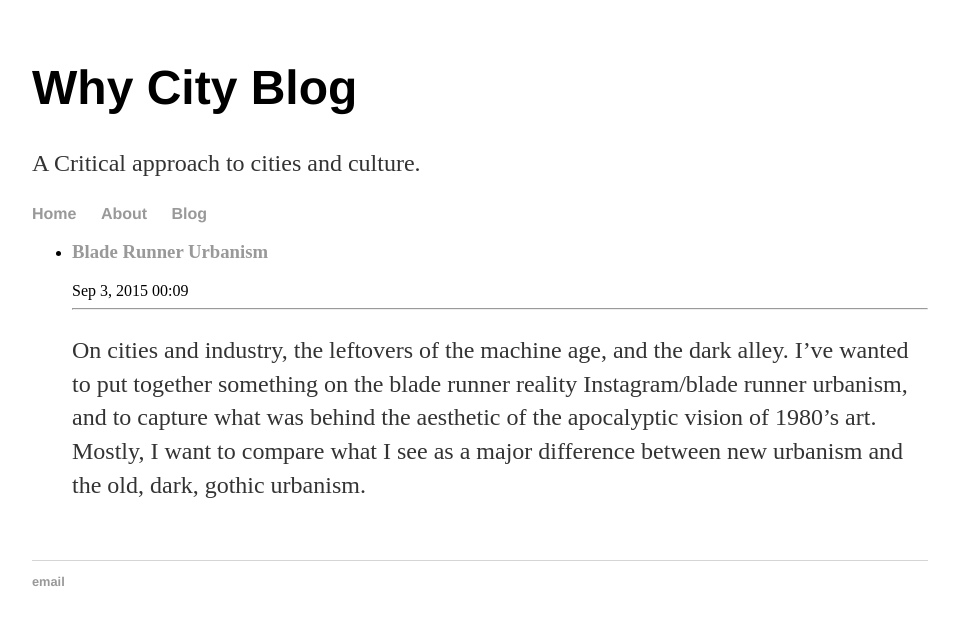
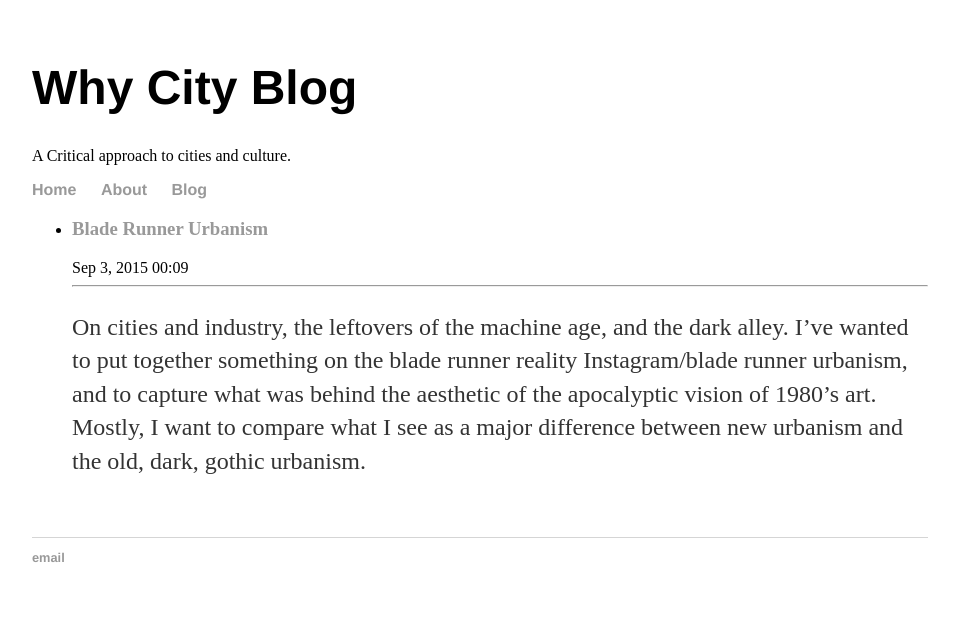
Before and after one commit to whycity/whycity.github.io, a Jekyll site: the page built from index.html, in a window 1280 px wide. Shown: the top 625 px of the page, without its empty margins (160-1119 px from the left). Built offline with Jekyll 4.4.1, drawn with Linux system fonts in a browser that asks for light colours.

```diff
--- a/_layouts/default.html
+++ b/_layouts/default.html
@@ -7,7 +7,7 @@
 		<body>
 
         		  <h1>Why City Blog</h1>
-			  <p>A Critical approach to cities and culture. </p>
+			  A Critical approach to cities and culture.
 
 			<nav>
 	    		<ul>
```
